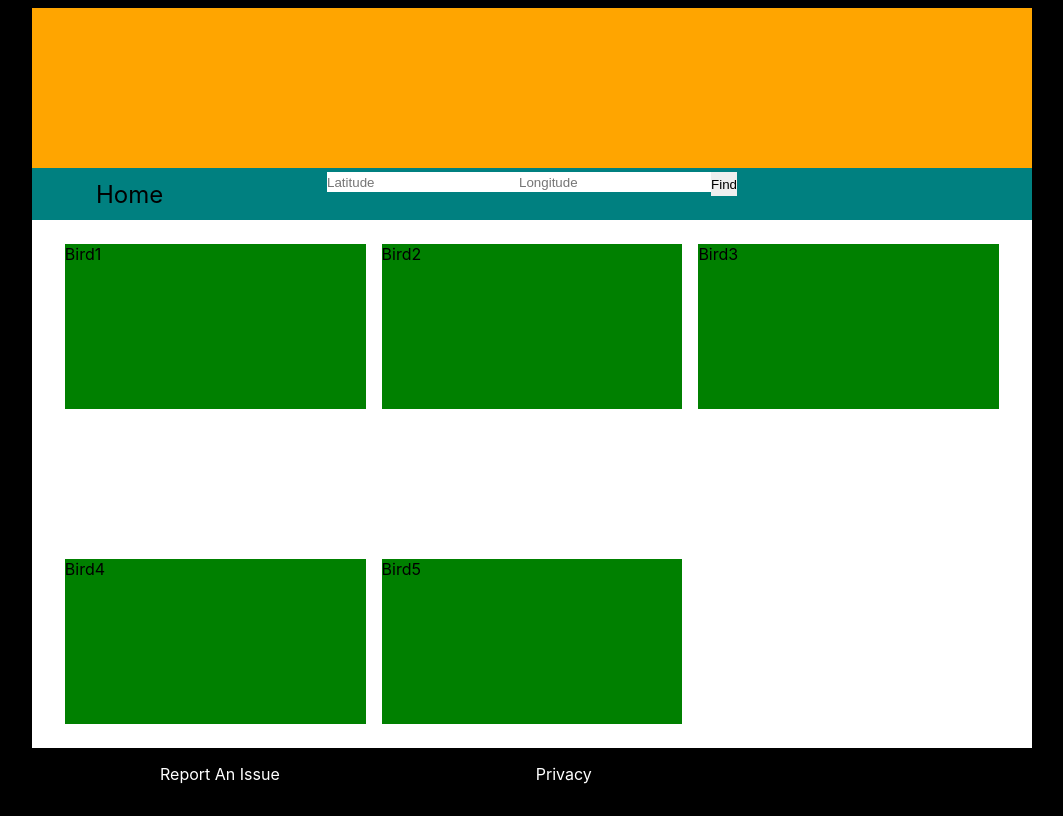
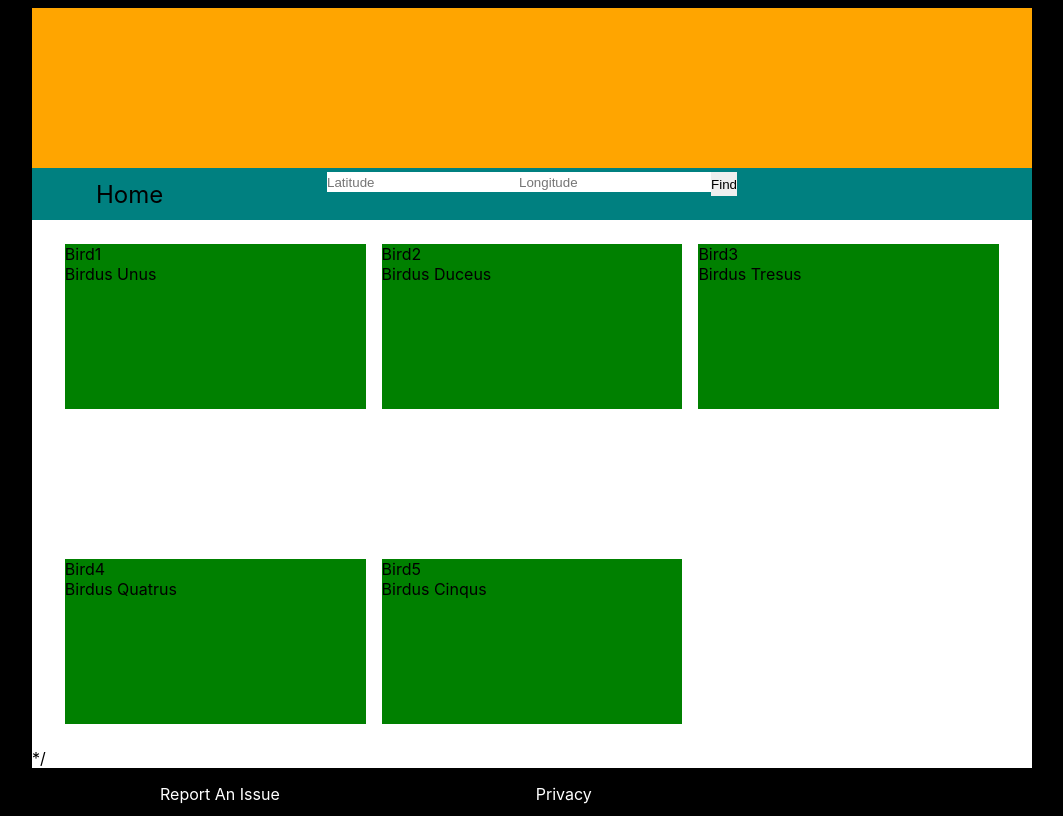
Before and after one commit to rosscarnegie/project-2_whoot, a React (Create React App) app: page / in a window 1280 px wide. Shown: the whole page, without its empty margins (108-1171 px from the left). Built offline with nearby package versions, Linux system fonts and the light colour scheme.

Commit message:
Got my components separated and working

```diff
--- a/src/App.js
+++ b/src/App.js
@@ -1,13 +1,14 @@
-import React, {useEffect, useState} from 'react'
-import Cover from './Components/Cover/Cover'
-import NavBar from './Components/NavBar/NavBar'
-import ThumbNailsList from './Components/ThumbNailsList/ThumbNailsList'
-import InfoSheet from './Components/InfoSheet/InfoSheet'
-import Footer from './Components/Footer/Footer'
+import React, {useState} from 'react';
+import Cover from './Components/Cover/Cover';
+import NavBar from './Components/NavBar/NavBar';
+import ThumbNailsList from './Components/ThumbNailsList/ThumbNailsList';
+import InfoSheet from './Components/InfoSheet/InfoSheet';
+import Footer from './Components/Footer/Footer';
+//import ThumbNailStartData from './Components/ThumbNailsList/ThumbNailStartData'
 import './App.css';
 
-function App() {
-  const startThumbnails = [
+
+const ThumbNailStartData = [
   {comName: "Bird1",
   sciName: "Birdus Unus"},
   {comName: "Bird2",
@@ -19,58 +20,46 @@ function App() {
   {comName: "Bird5",
   sciName: "Birdus Cinqus"}]
 
-const [currentThumbNails, setThumbNails] = useState(startThumbnails);
+  let startThumbnails = ThumbNailStartData
+function App() {
 
+  const [currentThumbNails, setThumbNails] =  useState(startThumbnails);
   const [currentCoord, setCoord] = useState({
     latitude: "",
     longitude: ""
   })
 
-const handleChange = (event) => {
+  const lat = currentCoord.latitude;
+  const long = currentCoord.longitude;
+
+const handleInputChange = (event) => {
+
         setCoord({...currentCoord, [event.target.name]: event.target.value})
     }
 
 const handleSubmit = (event) => {
-  event.preventDefault();
-
+        event.preventDefault()
         const requestOptions = {
           method: 'GET',
           headers: {"X-eBirdApiToken": "3ehbfu8dqaf"},
-  redirect: 'follow'};
+          redirect: 'follow'}
 
         fetch(`https://api.ebird.org/v2/data/obs/geo/recent?lat=${currentCoord.latitude}&lng=${currentCoord.longitude}&sort=date&dist=50&back=30`, requestOptions)
             .then(response => response.json())
             .then(result => setThumbNails(result))
-  .catch(error => console.log('error', error))
-}
+            .catch(error => console.log('error', error))}
 
-const mappedThumbnails = currentThumbNails.map((singleThumbnail, index) => {
-  return(
-  <div key={index} className="thumbNail"><p>{singleThumbnail.comName}</p></div>
-  )
-})
 
 return (
   <div className='appFrame'>
     <header>
       <Cover />
-      <nav><ul><li>Home</li></ul>
-        <form className='coordForm' onSubmit={handleSubmit}>
-          <input type='text' name='latitude' placeholder='Latitude' value={currentCoord.latitude} onChange={handleChange}/>
-          <input type='text' name='longitude' placeholder='Longitude' value={currentCoord.longitude} onChange={handleChange}/>
-          <button>Find</button>
-        </form>
-      </nav>
-{/*   <NavBar/> */}
+      <NavBar latitude = {currentCoord.latitude} longitude = {currentCoord.longitude} handleSubmit= {handleSubmit} handleInputChange={handleInputChange}/>
     </header>
-    <main className="thumbNailsList">
-      {mappedThumbnails ? mappedThumbnails : 'Loading...'}
-        </main>
-
- {/*  <InfoSheet/>
-      <ThumbNailsList />  */}
+      <ThumbNailsList latitude = {currentCoord.latitude} longitude = {currentCoord.longitude} handleSubmit= {handleSubmit} displayedThumbs = {currentThumbNails}/>  */
       <Footer />
-    </div>);
+    </div>
+  )
 }
 
 export default App;
--- a/src/Components/NavBar/NavBar.js
+++ b/src/Components/NavBar/NavBar.js
@@ -1,12 +1,17 @@
-import React from 'react';
+import React, {useState} from 'react';
 import SearchForm from '../SearchForm/SearchForm'
 import './NavBar.css'
 
-let  NavBar = () => {
+let  NavBar = ({handleSubmit, handleInputChange}) => {
+
 
     return (
-        <nav><ul><li>Home</li></ul>
-        <SearchForm /></nav>
+<nav>
+    <ul>
+        <li>Home</li>
+    </ul>
+    <SearchForm handleSubmit={handleSubmit} handleInputChange={handleInputChange}/>
+    </nav>
     )
 }
 
--- a/src/Components/SearchForm/SearchForm.js
+++ b/src/Components/SearchForm/SearchForm.js
@@ -1,16 +1,15 @@
-import React from 'react';
+import React, {useState} from 'react';
 import './SearchForm.css'
 
-let  SearchForm = () => {
+let  SearchForm = ({handleSubmit, handleInputChange, latitude, longitude}) => {
+
 
     return (
-       <form>
-            <label>Lat: </label>
-            <input type='text'></input>
-            <label>Long: </label>
-            <input type='text'></input>
-            <input type='submit' value="Find" id="searchButton"></input>
-        </form>
+        <form className='coordForm' onSubmit={handleSubmit}>
+        <input type='text' name='latitude' placeholder='Latitude' value={latitude} onChange={handleInputChange}/>
+        <input type='text' name='longitude' placeholder='Longitude' value={longitude} onChange={handleInputChange}/>
+        <button>Find</button>
+      </form>
     )
 }
 
--- /dev/null
+++ b/src/Components/ThumbNail/ThumbNailStartData.js
@@ -0,0 +1,17 @@
+const ThumbNailStartData = [
+    {comName: "Bird1",
+    sciName: "Birdus Unus"},
+
+    {comName: "Bird2",
+    sciName: "Birdus Duceus"},
+
+    {comName: "Bird3",
+    sciName: "Birdus Tresus"},
+
+    {comName: "Bird4",
+    sciName: "Birdus Quatrus"},
+
+    {comName: "Bird5",
+    sciName: "Birdus Cinqus"}]
+
+    export default ThumbNailStartData
--- a/src/Components/ThumbNail/Thumbnail.js
+++ b/src/Components/ThumbNail/Thumbnail.js
@@ -1,11 +1,17 @@
 import React from 'react';
 import './ThumbNail.css'
+import ThumbNailStartData from './ThumbNailStartData'
 
-let  ThumbNail = (comNam, sciNam) => {
+let  ThumbNail = ({latitude, longitude, handleSubmit}) => {
 
-    return (
-        <div className="thumbNail"></div>
-    )
+    const mappedThumbnails = ThumbNailStartData.map((singleThumbnail, index) => {
+
+        return(
+
+            <div key={index} className="thumbNail"><p>{singleThumbnail.comName}</p></div>
+        )
+    })
+
 }
 
 export default ThumbNail;
--- a/src/Components/ThumbNailsList/ThumbNailsList.js
+++ b/src/Components/ThumbNailsList/ThumbNailsList.js
@@ -1,22 +1,26 @@
-import React from 'react';
+import React, {useState} from 'react';
 import './ThumbNailsList.css';
 import ThumbNail from '../ThumbNail/Thumbnail';
+import ThumbNailStartData from '../ThumbNail/ThumbNailStartData'
 
-let  ThumbNailsList = () => {
+let  ThumbNailsList = ({latitude, longitude, handleSubmit, displayedThumbs}) => {
+    const mappedThumbnails = displayedThumbs.map((singleThumbnail, index) => (
 
-    return (
-        <main className="thumbNailsList">
-            <ThumbNail />
-            <ThumbNail />
-            <ThumbNail />
-            <ThumbNail />
-            <ThumbNail />
-            <ThumbNail />
-            <ThumbNail />
-            <ThumbNail />
-            <ThumbNail />
-        </main>
-    )
-}
+
+
+            <div className='thumbNail'
+            key={index}><p>{singleThumbnail.comName}</p>
+            <p>{singleThumbnail.sciName}</p></div>
+        ))
+
+    return(<main className='thumbNailsList'>
+        {mappedThumbnails}
+    </main>
+
+        )
+
+    }
+      //<div key={index} className="thumbNail"><p>{singleThumbnail.comName}</p></div>
+
 
 export default ThumbNailsList;
```
Lines whose indentation alone changed are shown as unchanged.
